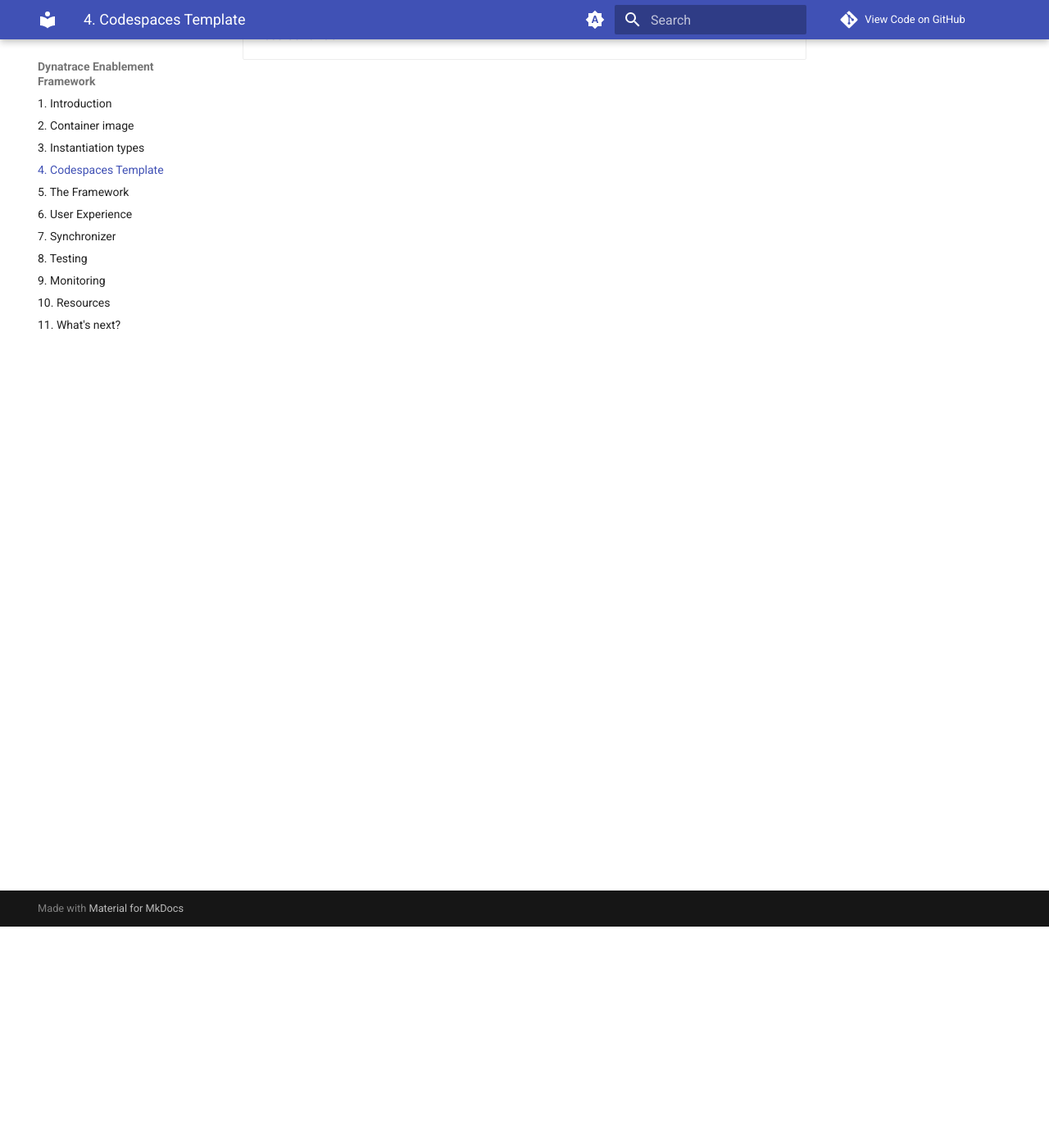
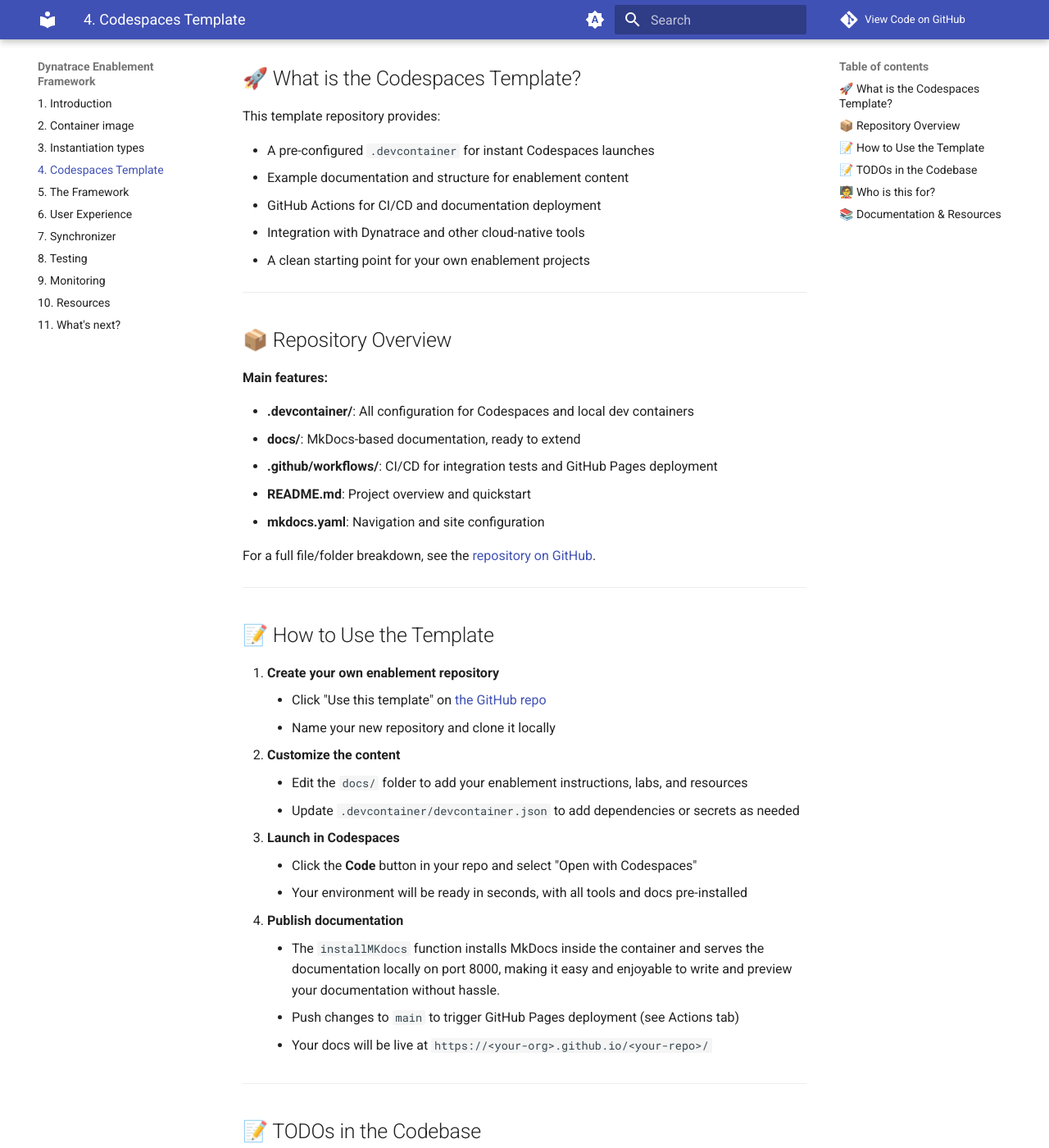
Before and after one commit to dynatrace-wwse/codespaces-synchronizer, an MkDocs documentation site: the page built from docs/template.md, in a window 1280 px wide and 1400 px high, scrolled down 270 px. Shown: the whole window at 82% size. Built offline with MkDocs 1.6.1 and Material for MkDocs 9.7.7, drawn with Linux system fonts in a browser that asks for light colours; comment, search, counter and statistics services are not loaded; some of the changed text lies outside the part shown.

Commit message:
template
Signed-off-by: Sergio Hinojosa <sergio.hinojosa@dynatrace.com>

```diff
--- a/docs/template.md
+++ b/docs/template.md
@@ -1,9 +1,80 @@
---8<-- "snippets/template.js"
 
 # 4. Codespaces Template
 
-!!! warning "This section is a WIP"
-	This section is a WIP
+The [Enablement Codespaces Template](https://github.com/dynatrace-wwse/enablement-codespaces-template) is a ready-to-use GitHub repository designed to help you create, customize, and deliver hands-on enablements using GitHub Codespaces. It provides a robust starting point for professors, trainers, and solution architects to build interactive learning environments with minimal setup.
+
+---
+
+## 🚀 What is the Codespaces Template?
+
+This template repository provides:
+
+- A pre-configured `.devcontainer` for instant Codespaces launches
+- Example documentation and structure for enablement content
+- GitHub Actions for CI/CD and documentation deployment
+- Integration with Dynatrace and other cloud-native tools
+- A clean starting point for your own enablement projects
+
+---
+
+## 📦 Repository Overview
+
+**Main features:**
+
+- **.devcontainer/**: All configuration for Codespaces and local dev containers
+- **docs/**: MkDocs-based documentation, ready to extend
+- **.github/workflows/**: CI/CD for integration tests and GitHub Pages deployment
+- **README.md**: Project overview and quickstart
+- **mkdocs.yaml**: Navigation and site configuration
+
+For a full file/folder breakdown, see the [repository on GitHub](https://github.com/dynatrace-wwse/enablement-codespaces-template).
+
+---
+
+## 📝 How to Use the Template
+
+1. **Create your own enablement repository**
+	- Click "Use this template" on [the GitHub repo](https://github.com/dynatrace-wwse/enablement-codespaces-template)
+	- Name your new repository and clone it locally
+2. **Customize the content**
+	- Edit the `docs/` folder to add your enablement instructions, labs, and resources
+	- Update `.devcontainer/devcontainer.json` to add dependencies or secrets as needed
+3. **Launch in Codespaces**
+	- Click the **Code** button in your repo and select "Open with Codespaces"
+	- Your environment will be ready in seconds, with all tools and docs pre-installed
+4. **Publish documentation**
+	- The `installMKdocs` function installs MkDocs inside the container and serves the documentation locally on port 8000, making it easy and enjoyable to write and preview your documentation without hassle.
+    - Push changes to `main` to trigger GitHub Pages deployment (see Actions tab)
+	- Your docs will be live at `https://<your-org>.github.io/<your-repo>/`
+
+---
+## 📝 TODOs in the Codebase
+
+Throughout the template repository, you will find `TODO` comments in various files. These are designed to guide you step-by-step as you create your own enablements—reminding you where to add content, configure secrets, or customize scripts.
+
+**Tip:**
+To make working with TODOs easier, install a TODO highlighting extension in VS Code, such as [TODO Highlight](https://marketplace.visualstudio.com/items?itemName=wayou.vscode-todo-highlight) or [TODO Tree](https://marketplace.visualstudio.com/items?itemName=Gruntfuggly.todo-tree). These extensions help you quickly find and manage all TODOs in your project.
+
+By following and resolving these TODOs, you can efficiently adapt the template to your specific enablement scenario.
+
+---
+
+## 🧑‍🏫 Who is this for?
+
+- Professors and trainers creating hands-on labs
+- Solution architects building demo environments
+- Anyone who wants a fast, reproducible Codespaces-based enablement
+
+
+---
+
+## 📚 Documentation & Resources
+
+- [Template Repository](https://github.com/dynatrace-wwse/enablement-codespaces-template)
+- [How to use the codespaces template](https://dynatrace-wwse.github.io/enablement-codespaces-template/)
+
+
+---
 
 <div class="grid cards" markdown>
 - [Let's continue:octicons-arrow-right-24:](framework.md)
```
